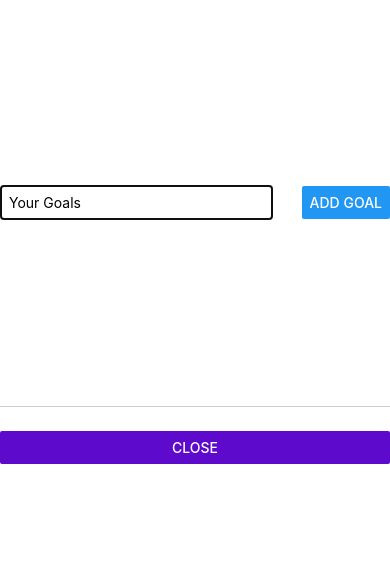
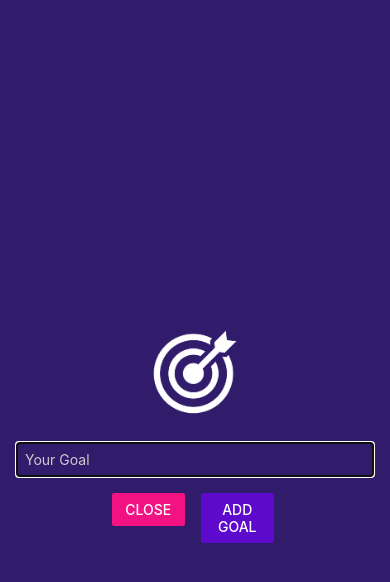
Before and after one commit to Squabbit1/RNCourse, a React Native app: screen / in a window 390 px wide. Both pictures are taken after a click on the button "ADD NEW GOAL". Shown: the top 582 px of the page. Built offline with nearby package versions, Linux system fonts and the light colour scheme.

Commit message:
Finished Course Section

```diff
--- a/App.js
+++ b/App.js
@@ -28,6 +28,8 @@ export default function App() {
     });
   }
   return (
+    <>
+    <StatusBar style='light' />
     <View style={styles.appContainer}>
       <Button title='Add New Goal' color='#5e0acc' onPress={startAddGoalHandler} />
       <GoalInput visible={modalIsVisible} onAddGoal={addGoalHandler} onCancel={endAddGoalHandler} />
@@ -46,12 +48,14 @@ export default function App() {
         />
       </View>
     </View>
+    </>
   );
 }
 
 const styles = StyleSheet.create({
   appContainer: {
     flex: 1,
+    marginTop: 50,
     paddingTop: 50,
     paddingHorizontal: 16,
   },
--- a/app.json
+++ b/app.json
@@ -7,6 +7,7 @@
     "icon": "./assets/icon.png",
     "userInterfaceStyle": "light",
     "newArchEnabled": true,
+    "backgroundColor": "#1e085a",
     "splash": {
       "image": "./assets/splash-icon.png",
       "resizeMode": "contain",
--- a/components/GoalInput.js
+++ b/components/GoalInput.js
@@ -1,4 +1,4 @@
-import { StyleSheet, View, TextInput, Button, Modal } from "react-native";
+import { StyleSheet, View, TextInput, Button, Modal, Image } from "react-native";
 import { useState } from "react";
 
 function GoalInput(props) {
@@ -14,17 +14,23 @@ function GoalInput(props) {
   return (
     <Modal visible={props.visible} animationType="slide">
       <View style={styles.inputContainer}>
-      <TextInput onSubmitEditing={addGoalHandler}
+        <Image style={styles.image} source={require('../assets/images/goal.png')} />
+        <TextInput
+          onSubmitEditing={addGoalHandler}
           style={styles.textInput}
-        placeholder="Your Goals"
+          placeholder="Your Goal"
+          placeholderTextColor="#cccccc"
           onChangeText={goalInputHandler}
           value={enteredGoalText}
         />
-      <Button title="Add Goal" onPress={addGoalHandler} />
-
+        <View style={styles.buttonsContainer}>
+          <View style={styles.button}>
+            <Button title="Close" color='#f31282' onPress={props.onCancel} />
+          </View >
+          <View style={styles.button}>
+          <Button title="Add Goal" color='#5e0acc' onPress={addGoalHandler} />
             </View>
-    <View style={styles.closeButton}>
-      <Button title="Close" color="#5e0acc" onPress={props.onCancel} />
+        </View>
       </View>
     </Modal>
   );
@@ -34,23 +40,30 @@ export default GoalInput;
 const styles = StyleSheet.create({
   inputContainer: {
     flex: 1,
-    flexDirection: "row",
-    justifyContent: "space-between",
+    justifyContent: "center",
     alignItems: "center",
-    marginBottom: 24,
-    borderBottomWidth: 1,
-    borderBottomColor: "#cccccc",
+    padding: 16,
+    backgroundColor: "#311b6b",
   },
   textInput: {
     borderWidth: 1,
     borderColor: "#cccccc",
-    width: "70%",
-    marginRight: 8,
+    width: "100%",
+    JustifyContent: "center",
     padding: 8,
+    color: "white",
   },
-  closeButton: {
-    flex: 1,
-    marginBottom: 8,
-
+  buttonsContainer: {
+    flexDirection: "row",
+    marginTop: 16,
+  },
+  button: {
+    width: '40%',
+    marginHorizontal: 8,
+  },
+  image: {
+    width: 100,
+    height: 100,
+    margin: 20,
   },
 });
```
Also changed, not shown: assets/images/goal.png (added). Lines whose indentation alone changed are shown as unchanged.
